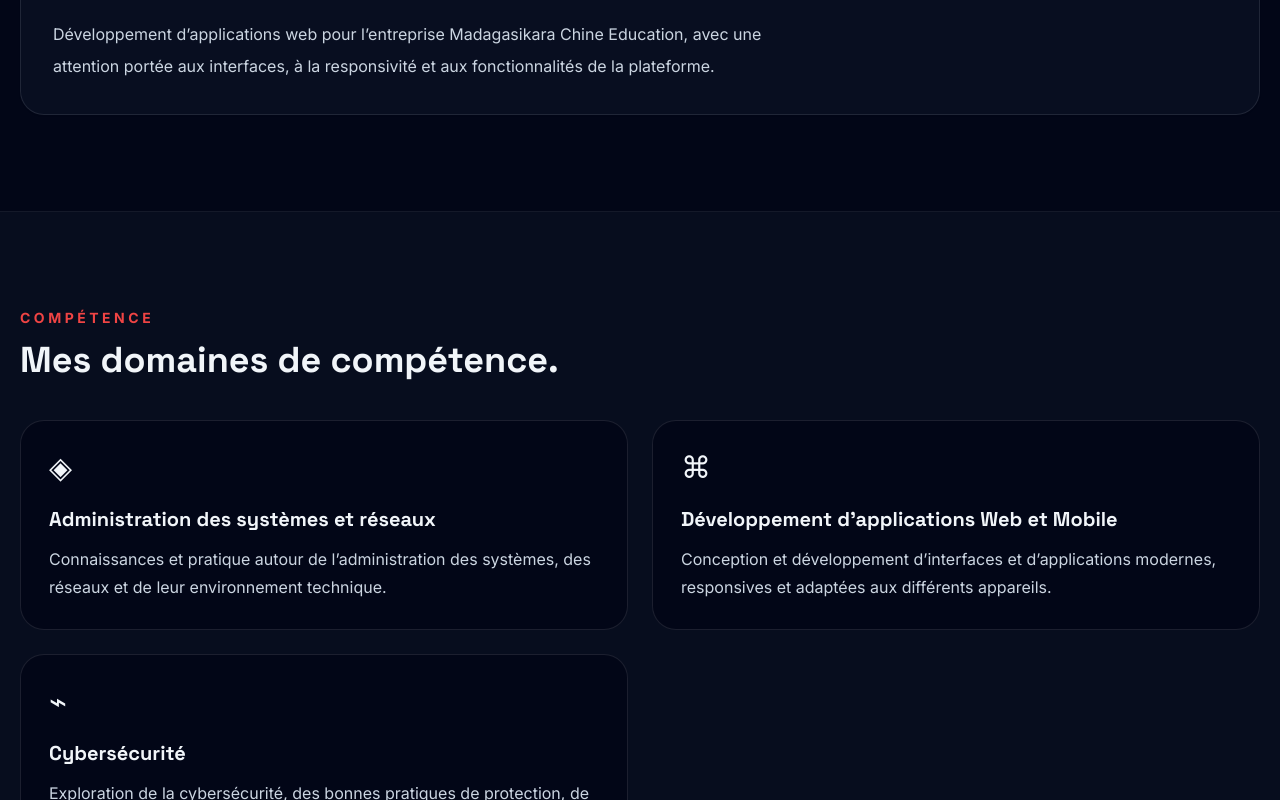
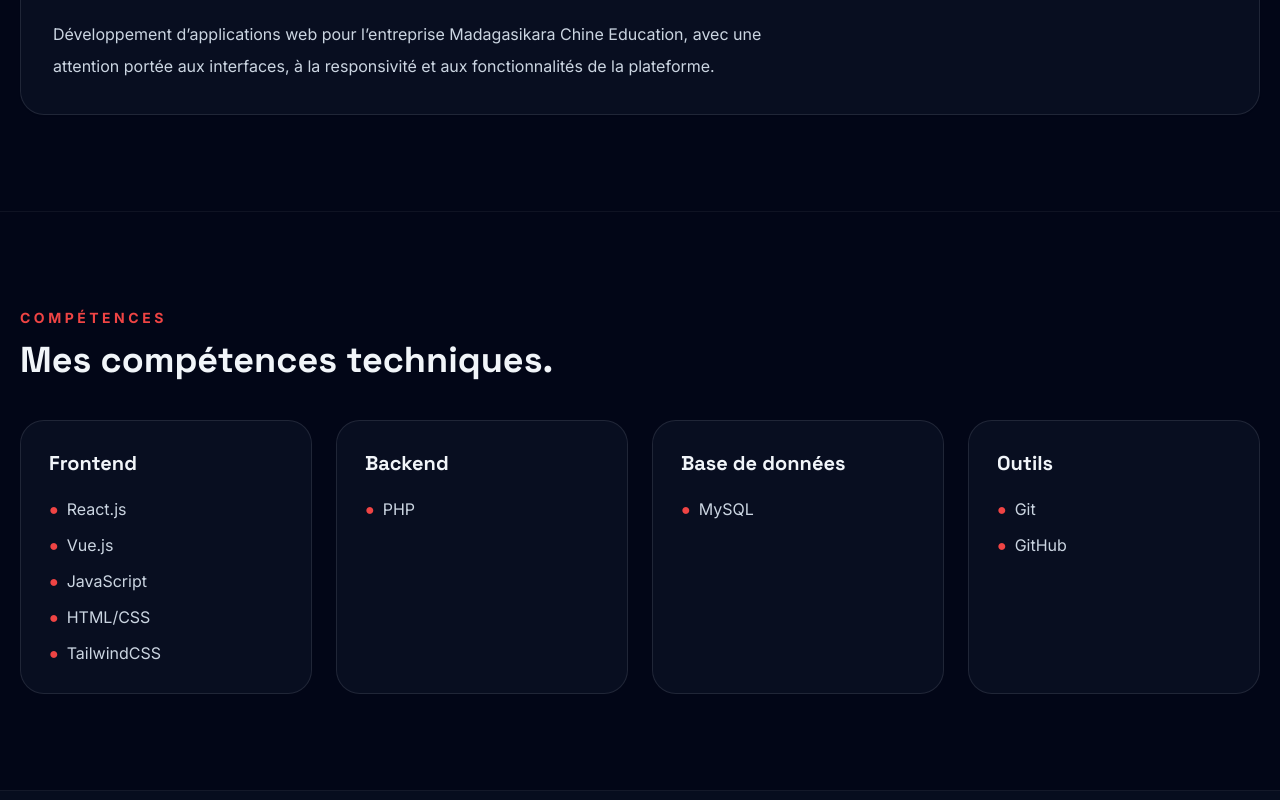
Before and after one commit to tsilavinamanase/tsilavina-manase, a Vue app: page / in a window 1280 px wide. Shown: the part 2000-2800 px from the top of the page. Built offline with nearby package versions, Linux system fonts and the light colour scheme.

Commit message:
Supprimer la section Compétence en double

```diff
--- a/src/App.vue
+++ b/src/App.vue
@@ -73,20 +73,6 @@
             <p class="mt-4 text-lg font-semibold">Madagasikara Chine Education</p>
             <p class="mt-4 max-w-3xl leading-8 text-slate-600 dark:text-slate-300">{{ t('experienceText') }}</p>
           </article>
-        </div>
-      </section>
-
-      <section id="competence" class="border-t bg-slate-100 py-24 dark:border-white/5 dark:bg-slate-900/40">
-        <div class="mx-auto max-w-7xl px-5">
-          <p class="text-sm font-bold uppercase tracking-[.25em] text-red-500">{{ t('competence') }}</p>
-          <h2 class="reveal mt-3 text-4xl font-bold">{{ t('competenceTitle') }}</h2>
-          <div class="mt-10 grid gap-6 md:grid-cols-2">
-            <div v-for="item in competenceAreas" :key="item.title" class="reveal rounded-3xl border border-slate-200 bg-white p-7 dark:border-white/10 dark:bg-slate-950">
-              <div class="text-3xl">{{ item.icon }}</div>
-              <h3 class="mt-5 text-xl font-bold">{{ item.title }}</h3>
-              <p class="mt-3 leading-7 text-slate-600 dark:text-slate-300">{{ item.text }}</p>
-            </div>
-          </div>
         </div>
       </section>
 
@@ -192,8 +178,7 @@ const cleanPhone = '261349753470'
 const wa = 'https://wa.me/261349753470'
 
 const nav = [
-  ['home','#home'], ['about','#about'], ['formation','#formation'], ['experience','#experience'],
-  ['competence','#competence'], ['competences','#competences'], ['projects','#projects'], ['contact','#contact']
+  ['home','#home'], ['about','#about'], ['formation','#formation'], ['experience','#experience'], ['competences','#competences'], ['projects','#projects'], ['contact','#contact']
 ]
 
 const socials = [
@@ -207,12 +192,6 @@ const socials = [
 const education = [
   { year:'2018', title:'Baccalauréat série C', place:'Baccalauréat — série C', note:'Mention Assez Bien' },
   { year:'2020', title:'Bacc +1 en Informatique', place:'École Nationale d’Informatique (ENI), Fianarantsoa', note:'1 année universitaire en informatique' }
-]
-
-const competenceAreas = [
-  { icon:'◈', title:'Administration des systèmes et réseaux', text:'Connaissances et pratique autour de l’administration des systèmes, des réseaux et de leur environnement technique.' },
-  { icon:'⌘', title:'Développement d’applications Web et Mobile', text:'Conception et développement d’interfaces et d’applications modernes, responsives et adaptées aux différents appareils.' },
-  { icon:'⌁', title:'Cybersécurité', text:'Exploration de la cybersécurité, des bonnes pratiques de protection, de la sécurité des applications et de l’ethical hacking dans un cadre légal.' }
 ]
 
 const technicalSkills = [
```
